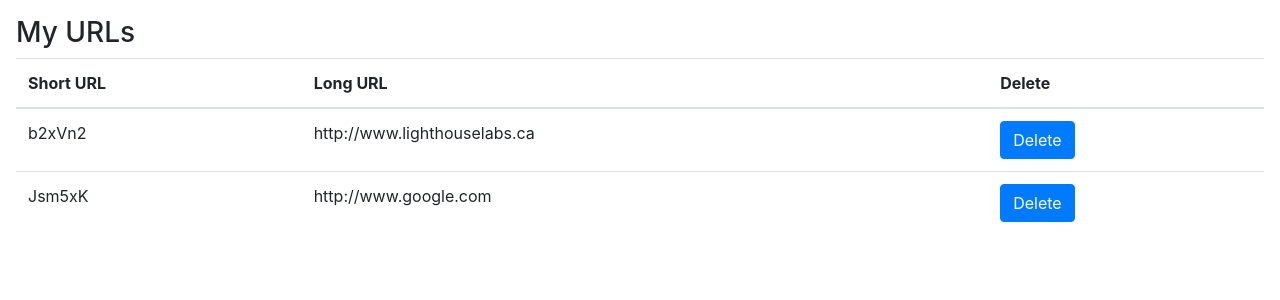
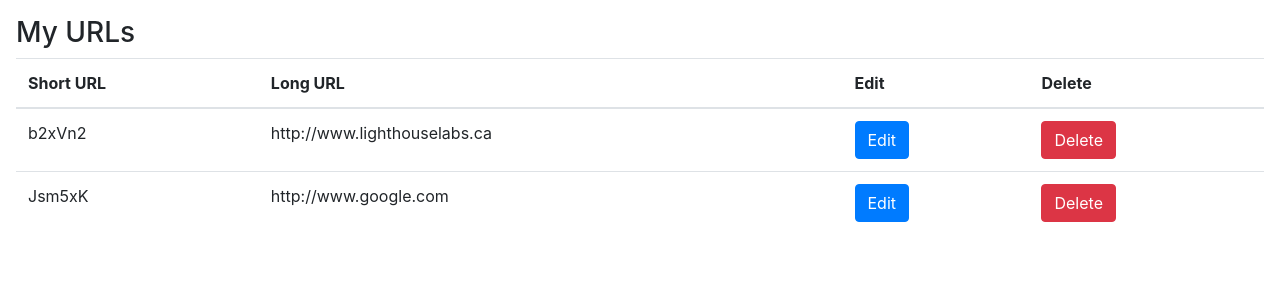
Before and after one commit to FaezCat/tinyapp, a Node server app: page /urls in a window 1280 px wide. Shown: the part 56-356 px from the top of the page. Run offline with Node 20, Linux system fonts and the light colour scheme; some libraries are stand-ins or nearby versions.

Commit message:
completed full edit functionality in main URLs page by routing to individual edit page in addition to updating comments in express_server file + adding different styling to delete and edit buttons in main URLs page

```diff
--- a/express_server.js
+++ b/express_server.js
@@ -4,6 +4,12 @@ const PORT = 8080;
 
 // sets the "view engine" to embedded js
 app.set("view engine", "ejs");
+
+// Quick Notes for Reference
+// 3 view pages:
+// urls_index view page displays all urls aka "My URLs"
+// urls_new view page displays the page to create a new URL
+// urls_show view page displays an individual page per shortURL with edit func
 
 // Middleware
 const bodyParser = require("body-parser");
--- a/views/urls_index.ejs
+++ b/views/urls_index.ejs
@@ -16,6 +16,7 @@
         <tr>
           <th scope="col">Short URL</th>
           <th scope="col">Long URL</th>
+          <th scope="col">Edit</th>
           <th scope="col">Delete</th>
         </tr>
       </thead>
@@ -25,8 +26,13 @@
             <td><%= url %></td>
             <td><%= urls[url] %></td>
             <td>
+              <form action="/urls/<%= url %>" method="GET">
+                  <button type="submit" class="btn btn-primary">Edit</button>
+              </form>
+            </td>
+            <td>
               <form action="/urls/<%= url %>/delete" method="POST">
-                  <button type="submit" class="btn btn-primary">Delete</button>
+                  <button type="submit" class="btn btn-danger">Delete</button>
               </form>
             </td>
           </tr>
```
